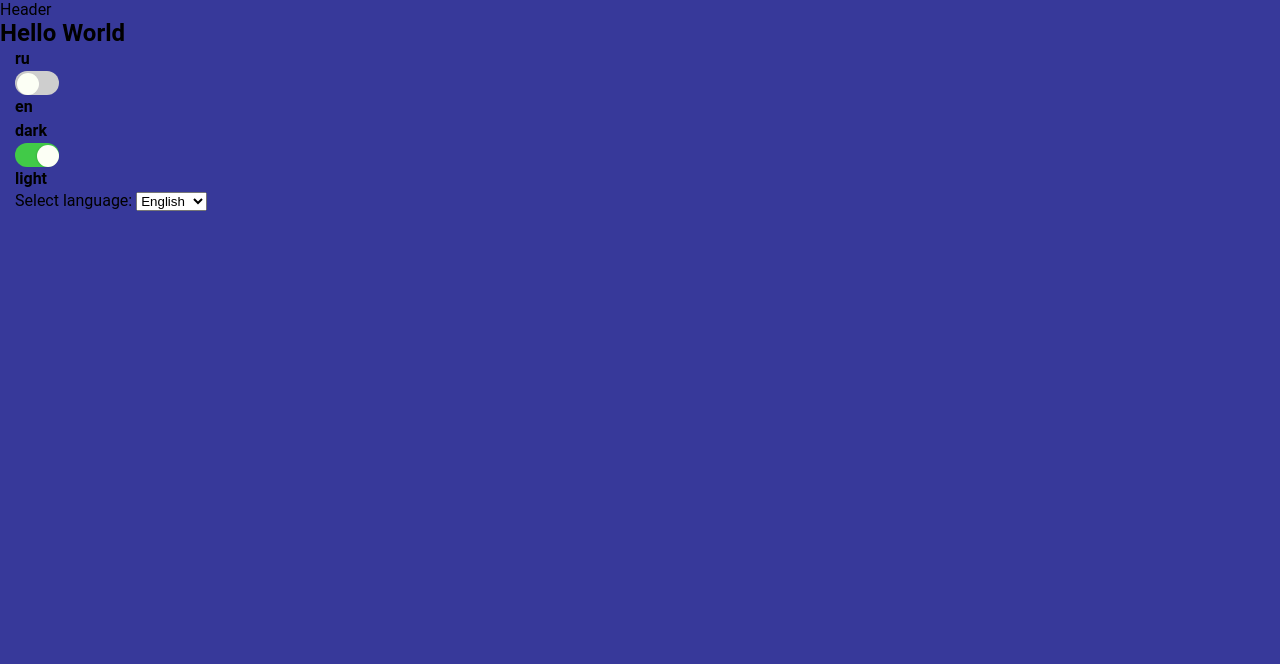
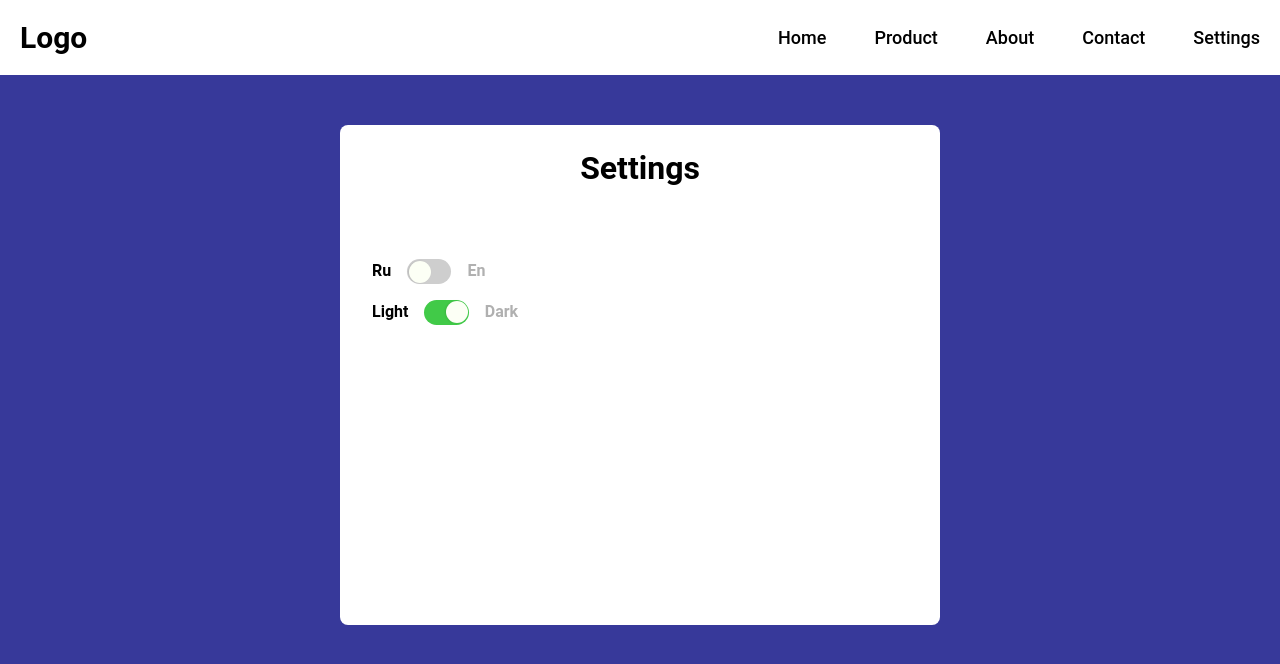
Before and after one commit to mustafaevv/my-app-ts, a React (Create React App) app: page /settings in a window 1280 px wide. Shown: the top 664 px of the page. Built offline with nearby package versions, Linux system fonts and the light colour scheme.

Commit message:
Setting page no finished

```diff
--- a/src/components/Header.tsx
+++ b/src/components/Header.tsx
@@ -1,10 +1,55 @@
 import React from 'react'
+import { Link } from 'react-router-dom';
+import styled from 'styled-components'
 
-type Props = {}
+import Container from '../layout/Container'
+import links from '../routes/routesLink'
 
-const Header = (props: Props) => {
+const Nav = styled.header`
+  padding: 1.25rem 0;
+  background-color: ${({ theme }) => theme.background.primary};
+`;
+
+const NavContainer = styled(Container)`
+  display:flex;
+  align-items: center;
+  justify-content: space-between;
+`;
+
+const NavLogo = styled(Link)`
+  font-weight: bold;
+  font-size: 1.875rem;
+  text-decoration: none;
+  color: ${({ theme }) => theme.title.primary};
+`;
+
+const NavList = styled.ul`
+  gap: 3em;
+  display: flex;
+  list-style: none;
+  align-items: center;
+`;
+
+const NavLink = styled(Link)`
+  font-weight: 500;
+  font-size: 1.125rem;
+  text-decoration: none;
+  text-transform: capitalize;
+  color: ${({ theme }) => theme.title.primary};
+`;
+
+const Header = () => {
   return (
-    <header>Header</header>
+    <Nav>
+      <NavContainer>
+        <NavLogo to="/">Logo</NavLogo>
+        <NavList>
+          {links.map(({ id, link, name }) => (
+            <li key={id}><NavLink to={link}>{name}</NavLink></li>
+          ))}
+        </NavList>
+      </NavContainer>
+    </Nav>
   )
 }
 
--- a/src/layout/Container.tsx
+++ b/src/layout/Container.tsx
@@ -1,10 +1,10 @@
 import styled from "styled-components";
 
 const Container = styled.div`
-  max-width: 1430px;
+  max-width: 88.75rem;
   width: 100%;
-  padding-left: 15px;
-  padding-right: 15px;
+  padding-left: 1.25rem;
+  padding-right: 1.25rem;
   margin-left: auto;
   margin-right: auto;
 `
--- a/src/locales/en/language.json
+++ b/src/locales/en/language.json
@@ -1,3 +1,4 @@
 {
-  "title": "Hello World"
+  "title": "Hello World",
+  "SettingPageTitle": "Settings"
 }
--- a/src/locales/ru/language.json
+++ b/src/locales/ru/language.json
@@ -1 +1 @@
-{ "title": "Pirvet Mir" }
+{ "title": "Pirvet Mir", "SettingPageTitle": "Настройки" }
--- /dev/null
+++ b/src/pages/Setting/components/Block.tsx
@@ -0,0 +1,68 @@
+import { useContext, useState } from 'react';
+import styled from "styled-components";
+
+import { AppContext } from "../../../App";
+import Switch from "./Switch";
+
+const Box = styled.div`
+  margin: 0 auto;
+  width: 37.5rem;
+  height: 31.25rem;
+  border-radius: 0.5rem;
+  padding: 1.5rem;
+  background: ${({ theme }) => theme.background.primary};
+`;
+
+const Content = styled.div`
+  display: flex;
+  flex-direction: column;
+`
+
+const Item = styled.div`
+  display: flex;
+  align-items: center;
+  margin: 0.5rem;
+`;
+
+const Title = styled.h1`
+  text-align: center;
+  margin-bottom: 2em;
+  font-size: 2rem;
+  color: ${({ theme }) => theme.text.secondary};
+`;
+
+const OptionText = styled.p<{ disabled: boolean }>`
+  font-weight: 600;
+  font-size: 16px;
+  line-height: 24px;
+  margin: 0;
+  text-transform: capitalize;
+  color: ${({ theme, disabled }) =>
+    disabled ? theme.palette.gray : theme.text.secondary};
+`;
+
+const Block = () => {
+  const [test, setTest] = useState(true)
+
+  const [language, setLanguage] = useState(false)
+  const appContext = useContext(AppContext)
+  return (
+    <Box>
+      <Title>Settings</Title>
+      <Content>
+        <Item>
+          <OptionText disabled={false}>ru</OptionText>
+          <Switch checked={language} onCheck={setLanguage} />
+          <OptionText disabled={true}>en</OptionText>
+        </Item>
+        <Item>
+          <OptionText disabled={false}>light</OptionText>
+          <Switch checked={appContext?.darkThemeOn} onCheck={appContext?.setDarkThemeOn} />
+          <OptionText disabled={true}>dark</OptionText>
+        </Item>
+      </Content>
+    </Box>
+  )
+}
+
+export default Block
--- a/src/pages/Setting/components/Switch.tsx
+++ b/src/pages/Setting/components/Switch.tsx
@@ -1,24 +1,32 @@
+import i18next from "i18next";
 import React, { FC } from "react";
 import { useTranslation } from "react-i18next";
 import styled from "styled-components";
+
+type Props = {
+  checked?: boolean;
+  onCheck?: React.Dispatch<React.SetStateAction<boolean>>;
+};
 
 type checkedProp = {
   checked: boolean;
 };
 
 const Wrapper = styled.div<checkedProp>`
-  width: 44px;
-  height: 24px;
-  border-radius: 15px;
+  width: 2.77rem;
+  height: 1.55rem;
+  border-radius: 0.938rem;
+  margin: 0 1em;
   background: ${({ checked }) => (checked ? "#41ca48" : "#cecece")};
-  padding: 1.5px;
+  padding: 0.1rem;
   cursor: pointer;
   transition: all 0.3s ease-in-out;
 `;
+
 const Controller = styled.div<checkedProp>`
-  height: 22px;
-  width: 22px;
-  border-radius: 15px;
+  height: 1.370rem;
+  width: 1.370rem;
+  border-radius: 0.938rem;
   background: #fcfff5;
   box-shadow: -1px 0 2px rgba(0, 0, 0, 0.1);
   border-radius: 100%;
@@ -26,26 +34,20 @@ const Controller = styled.div<checkedProp>`
   transform: ${({ checked }) => (checked ? "translate(20px)" : "translate(0)")};
 `;
 
-type Props = {
-  checked?: boolean;
-  onCheck?: React.Dispatch<React.SetStateAction<boolean>>;
-};
-
 const Switch: FC<Props> = ({ checked = true, onCheck }) => {
   const { i18n } = useTranslation();
 
   const handleChange = () => {
     if (onCheck) {
-      onCheck((state) => !state);
-     i18n.changeLanguage()
+      onCheck((state: any) => !state);
     }
   }
 
-return (
-  <Wrapper checked={checked} onClick={handleChange}>
-    <Controller checked={checked} />
-  </Wrapper>
-);
+  return (
+    <Wrapper checked={checked} onClick={handleChange}>
+      <Controller checked={checked} />
+    </Wrapper>
+  );
 };
 
 export default Switch;
--- a/src/pages/Setting/index.tsx
+++ b/src/pages/Setting/index.tsx
@@ -1,57 +1,28 @@
-import { useContext, useState } from "react";
+import {  useState } from "react";
 import { useTranslation } from "react-i18next";
 import styled from "styled-components";
 
-import { AppContext } from "../../App";
 import Container from "../../layout/Container";
-import Switch from "./components/Switch";
+import Block from "./components/Block";
 
-import classes from "./Setting.module.scss";
-
-const Button = styled.p`
-  color: ${({ theme }) => theme.palette.gray};
-`
-const OptionText = styled.p<{ disabled: boolean }>`
-  font-weight: 600;
-  font-size: 16px;
-  line-height: 24px;
-  margin: 0;
-  color: ${({ theme, disabled }) =>
-    disabled ? theme.palette.gray : theme.text.secondary};
+const Section = styled.section`
+  padding: 3.125rem 0;
 `;
 
-
 const Setting = () => {
-  const appContext = useContext(AppContext)
   const { t } = useTranslation();
-
-  const [test, setTest] = useState(false)
-
+  const [test, setTest] = useState(true)
 
   const handleChangeLanguage = (event: React.ChangeEvent<HTMLSelectElement>) => {
-    console.log(test);
+    console.log(event);
   };
 
   return (
-    <section>
-      <h1>{`${t('title')}`}</h1>
+    <Section>
       <Container>
-        <OptionText disabled={false}>ru</OptionText>
-        <Switch checked={test} onCheck={setTest} />
-        <OptionText disabled={false}>en</OptionText>
-
-        <OptionText disabled={false}>dark</OptionText>
-        <Switch checked={appContext?.darkThemeOn} onCheck={appContext?.setDarkThemeOn} />
-        <OptionText disabled={false}>light</OptionText>
-        <div>
-          <label htmlFor="language-select">Select language: </label>
-          <select id="language-select" onChange={handleChangeLanguage}>
-            <option value="en">English</option>
-            <option value="ru">Russian</option>
-          </select>
-        </div>
+        <Block />
       </Container>
-    </section>
+    </Section>
   );
 };
 
--- a/src/routes/routesLink.ts
+++ b/src/routes/routesLink.ts
@@ -25,6 +25,11 @@ const links: LinksType[] = [
     name: "contact",
     link: "/contact",
   },
+  {
+    id: 4,
+    name: "settings",
+    link: "/settings",
+  },
 ];
 
 export default links;
--- a/src/service/i18next.ts
+++ b/src/service/i18next.ts
@@ -14,7 +14,7 @@ i18next.use(initReactI18next).init<TransferFunction>({
       translation: ru,
     },
   },
-  lng: "en",
+  lng: localStorage.getItem("lng") || "en",
 });
 
 export default i18next;
--- a/src/service/storage.ts
+++ b/src/service/storage.ts
@@ -3,9 +3,8 @@ export const getFromStorage = (field: string) => {
   return value ?? undefined;
 };
 
-export const setToStorage = (field: string, value: any) => {
+export const setToStorage = (field: string, value: any) =>
   localStorage.setItem(
     field,
     typeof value === "string" ? value : JSON.stringify(value)
   );
-};
```
